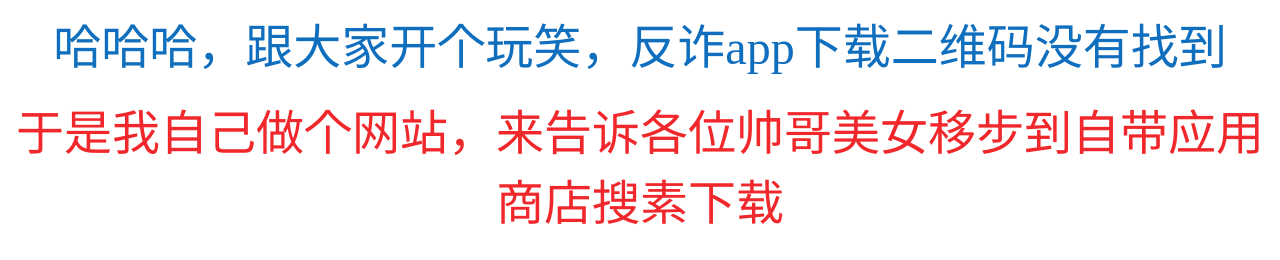
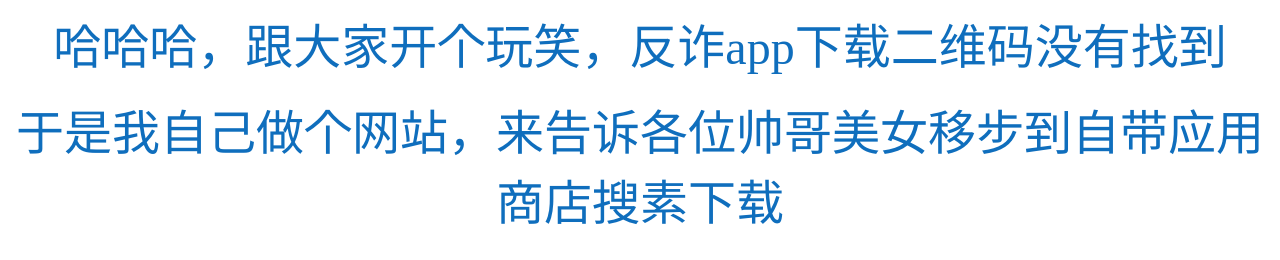
Before and after one commit to lzlzhenshuai/indexa, a plain HTML site: page index.html in a window 1280 px wide. Shown: the top 260 px of the page. Drawn offline with Linux system fonts and the light colour scheme.

Commit message:
Update index.html

```diff
--- a/index.html
+++ b/index.html
@@ -7,7 +7,7 @@
 
 <body><div align="center"><font size="15" color="#0F6EBD" face="仿宋">哈哈哈，跟大家开个玩笑，反诈app下载二维码没有找到</font>
 	<p></p>
-	<font size="15" color="#F0282C" face="仿宋">于是我自己做个网站，来告诉各位帅哥美女移步到自带应用商店搜素下载</font></div>
+	<font size="15" color="#0F6EBD" face="仿宋">于是我自己做个网站，来告诉各位帅哥美女移步到自带应用商店搜素下载</font>
 	<p></p>
 	<font size="10" color="#FF0000" face="仿宋">但如果我是想诈骗你的人呢？</font></div>
 	<div align="center"><img width="900px" height="600px" src="http://img.mp.sohu.com/upload/20170613/b446cf48d3d74d5bb245c4dccb23f069_th.png"/></div>
```
